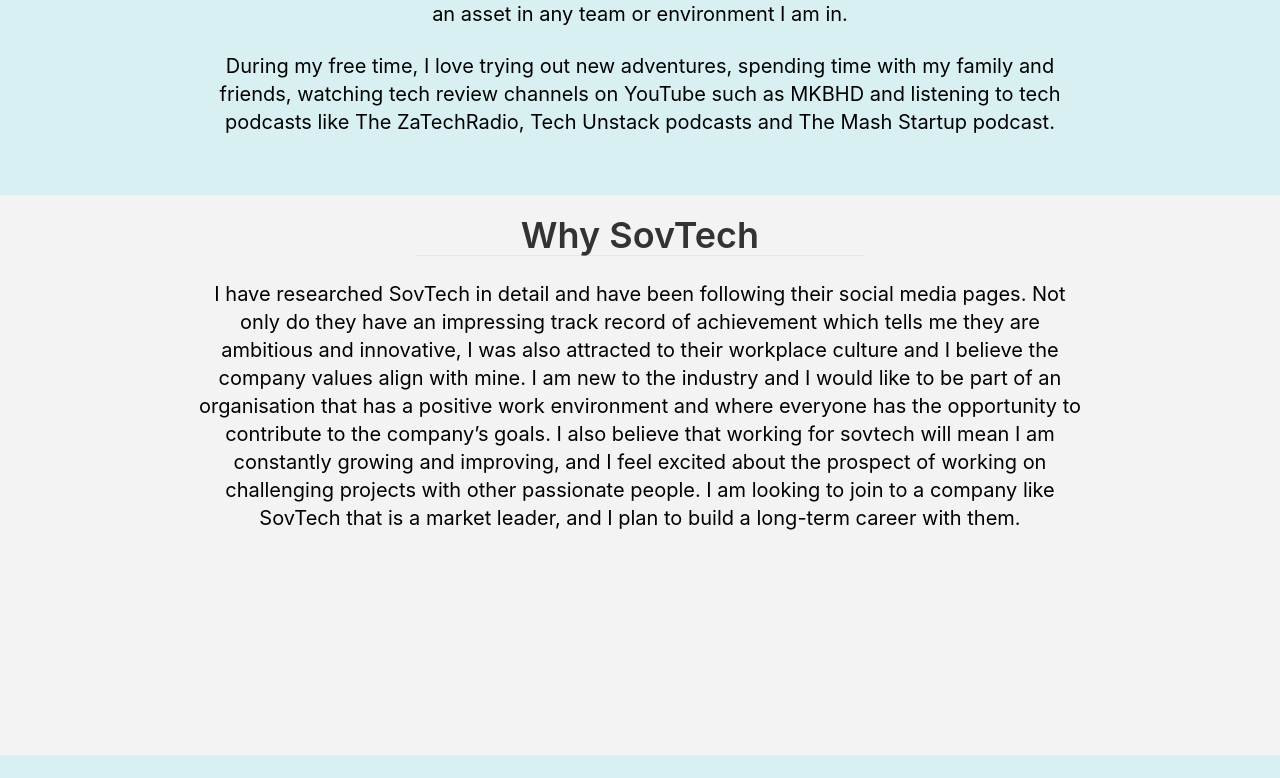
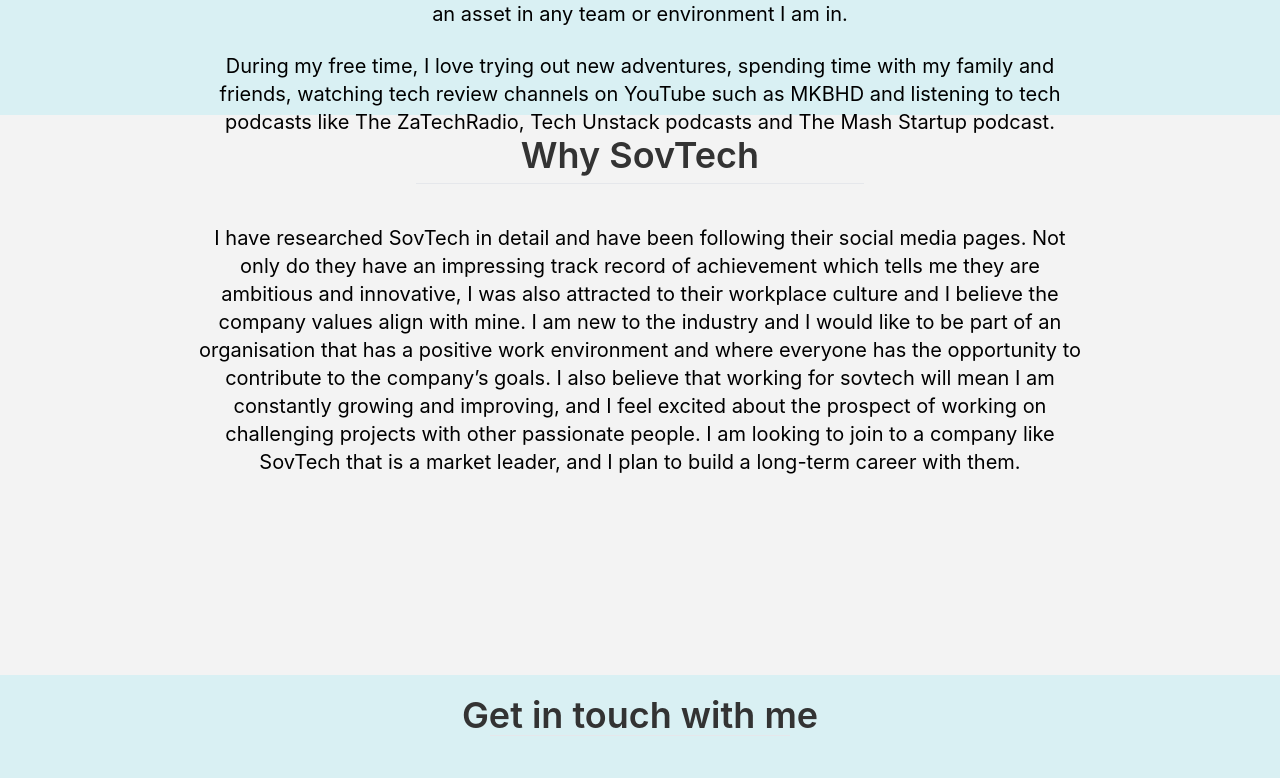
Before and after one commit to Shmurds28/sovtech-miniPortfolio, a Next.js app: page / in a window 1280 px wide. Shown: the part 1325-2103 px from the top of the page. Built offline with nearby package versions, Linux system fonts and the light colour scheme.

Commit message:
Update why sovtech section

```diff
--- a/pages/index.js
+++ b/pages/index.js
@@ -53,16 +53,13 @@
           </ul>
        </div>
 
-      {/* <main className={styles.main}> */}
+
 
         {/* HOME SECTION */}
       <div id="home">
         <div className="content">
           <h1>
-              {/* <Typed
-                    strings={['Hi, My Name is Simamkele Ngcasane']}
-                    typeSpeed={70}
-                /> */}
+
                 Hi, My Name is Simamkele Ngcasane
             </h1>
 
@@ -117,7 +114,7 @@
         </div>
 
         {/* WHY SOVTECH SECTION */}
-        <div id="sovtech">
+        <div id="sovtech" className='flex flex-col gap-2'>
           <h1>Why SovTech</h1>
           <hr />
           <br />
--- a/styles/globals.css
+++ b/styles/globals.css
@@ -151,7 +151,7 @@
 
 /* About section styling */
 #about {
-  height: 90vh;
+  height: 80vh;
   text-align: center;
   background-color: #d9f0f3;
   padding: 20px 15%;
```
